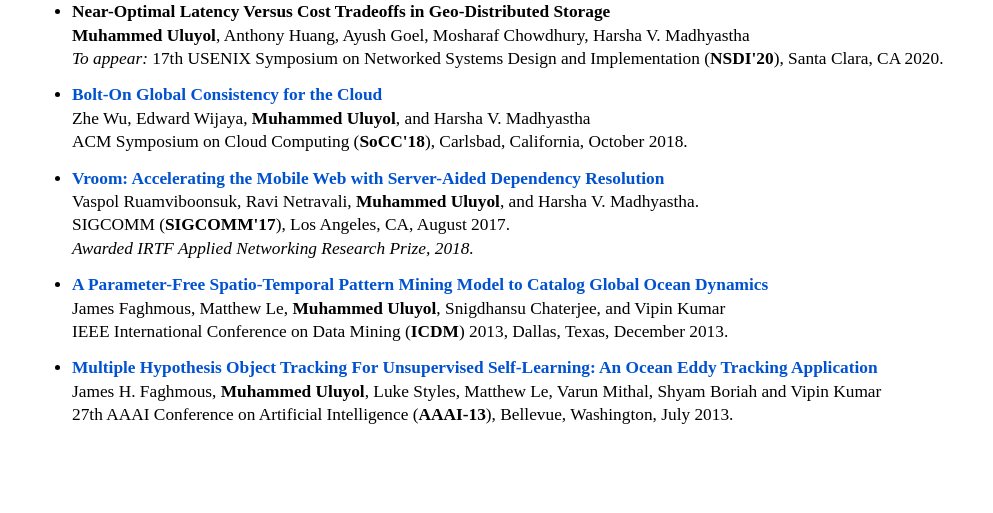
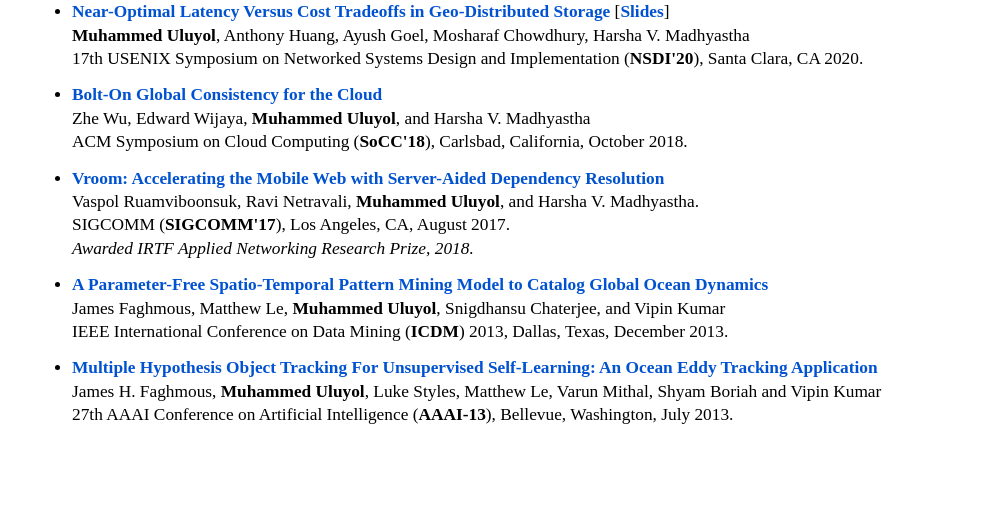
Before and after one commit to uluyol/uluyol.github.io, a plain HTML site: page index.html in a window 1280 px wide. Shown: the part 329-842 px from the top of the page, without its empty margins (143-1136 px from the left). Drawn offline with Linux system fonts and the light colour scheme.

Commit message:
Pando is done.

```diff
--- a/index.html
+++ b/index.html
@@ -54,16 +54,17 @@
 			<h1>Publications</h1>
 			<ul class="pubs">
 				<li>
-					<span class="toappear-title">
+					<a href="/pub/pando-nsdi-20.pdf">
 					Near-Optimal Latency Versus Cost Tradeoffs in Geo-Distributed
 					Storage
-					</span>
+					</a>
+					[<a href="https://docs.google.com/presentation/d/1gpBAhj4qATw1kov8OyWixPgiK1tIuobr6DazZynpDWo/edit?usp=sharing">Slides</a>]
 					<br>
 					<b>Muhammed Uluyol</b>, Anthony Huang, Ayush Goel,
 					Mosharaf Chowdhury, Harsha V. Madhyastha
 					<br>
-					<i>To appear:</i> 17th USENIX Symposium on Networked Systems
-					Design and Implementation (<b>NSDI'20</b>), Santa Clara, CA 2020.
+					17th USENIX Symposium on Networked Systems Design and Implementation
+					(<b>NSDI'20</b>), Santa Clara, CA 2020.
 				<li>
 					<a href="/pub/cric-socc-18.pdf">
 					Bolt-On Global Consistency for the Cloud
```
Also changed, not shown: 1 other file.
